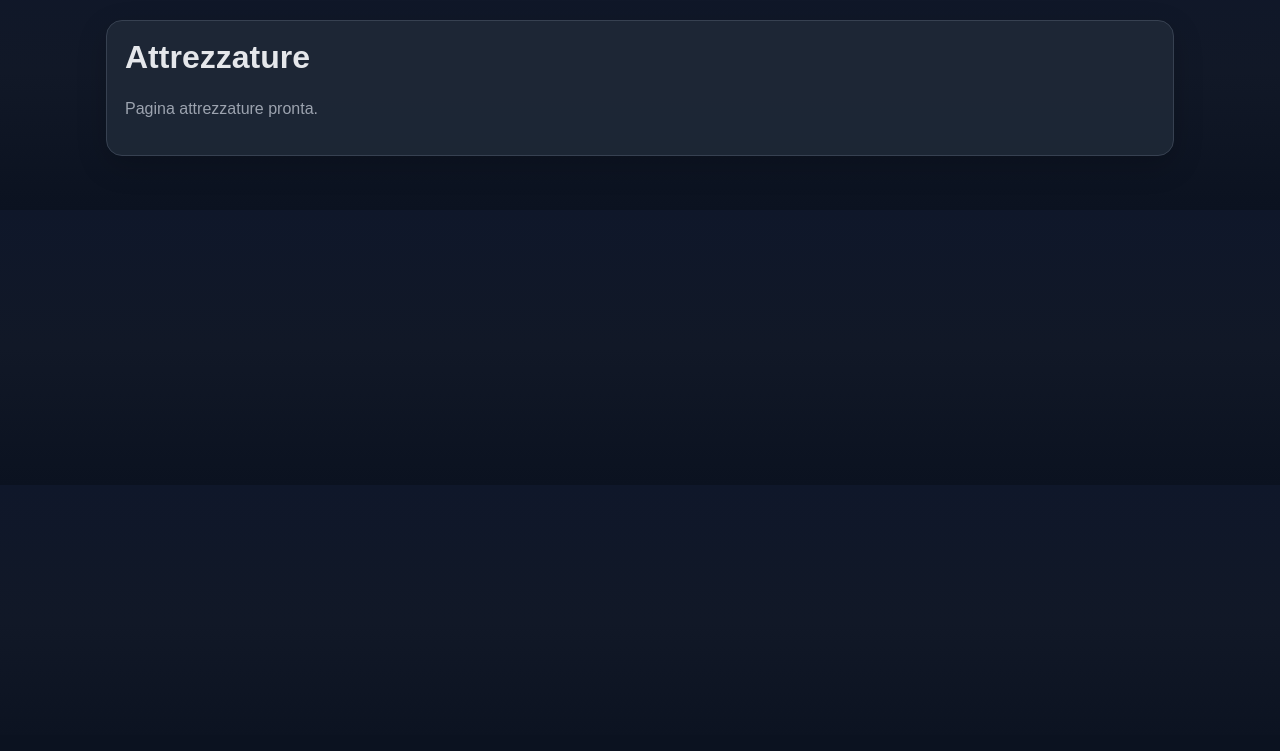
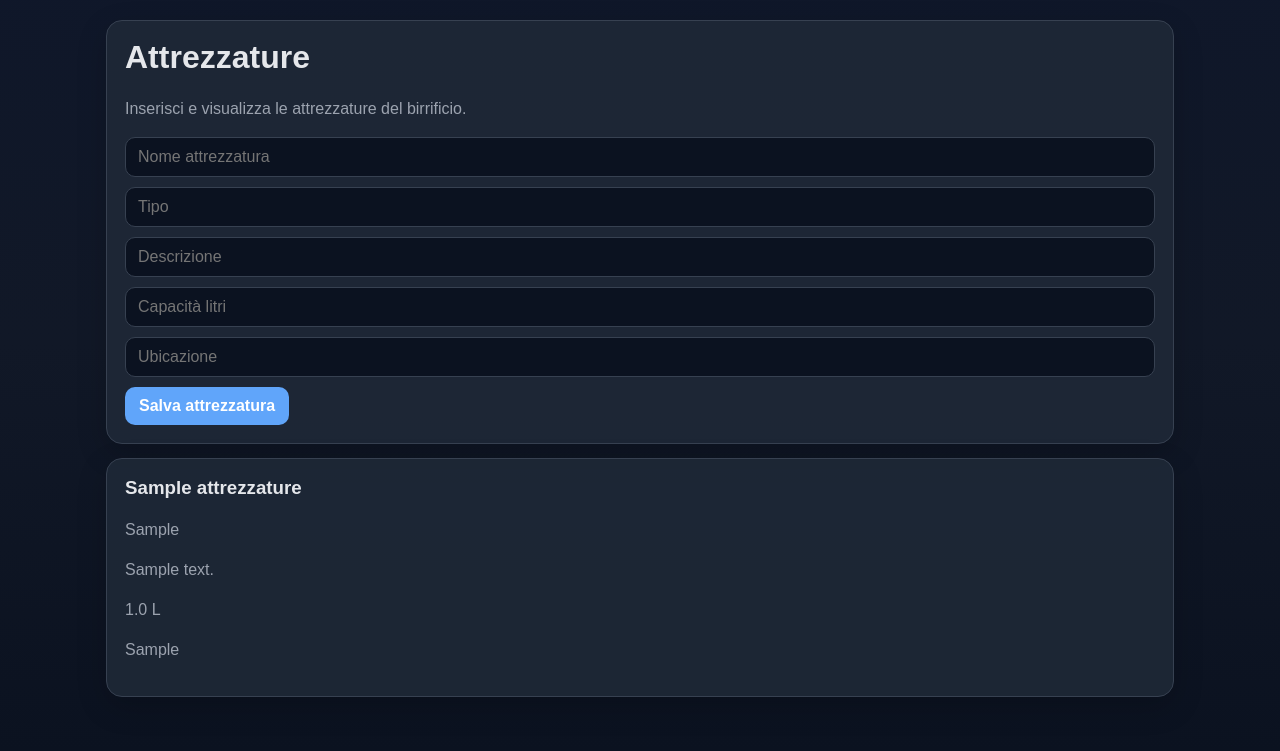
Before and after one commit to smaranghi-spec/Gestionale-Birra, a FastAPI app: page /attrezzature in a window 1280 px wide. Shown: the part 65-816 px from the top of the page. Before the commit the page ends 221 px from the top, so only its background shows below. Run offline with FastAPI, Linux system fonts and the light colour scheme; the visitor is signed in with stand-in values (Sample User, id 1); tables that the repository leaves empty hold one stand-in row (values such as "Sample post").

Commit message:
Update attrezzature.html

```diff
--- a/templates/attrezzature.html
+++ b/templates/attrezzature.html
@@ -1,7 +1,29 @@
 {% extends "base.html" %}
+
 {% block content %}
 <div class="card">
   <h1>Attrezzature</h1>
-  <p>Pagina attrezzature pronta.</p>
+  <p class="muted">Inserisci e visualizza le attrezzature del birrificio.</p>
+
+  <form method="post" action="/attrezzature/nuova">
+    <input type="text" name="nome" placeholder="Nome attrezzatura" required>
+    <input type="text" name="tipo" placeholder="Tipo">
+    <input type="text" name="descrizione" placeholder="Descrizione">
+    <input type="number" step="0.1" name="capacita_litri" placeholder="Capacità litri">
+    <input type="text" name="ubicazione" placeholder="Ubicazione">
+    <button type="submit">Salva attrezzatura</button>
+  </form>
+</div>
+
+<div class="grid">
+  {% for a in attrezzature %}
+  <div class="card">
+    <h3>{{ a.nome }}</h3>
+    <p>{{ a.tipo or '' }}</p>
+    <p>{{ a.descrizione or '' }}</p>
+    <p>{{ a.capacita_litri or '' }} L</p>
+    <p>{{ a.ubicazione or '' }}</p>
+  </div>
+  {% endfor %}
 </div>
 {% endblock %}
```
